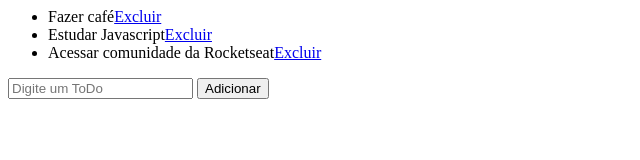
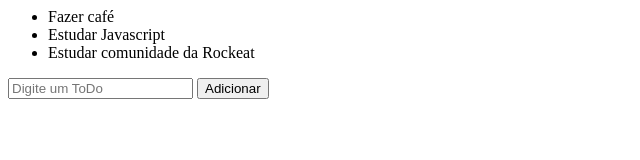
Before and after one commit to Veyson/Exercises-Rocketseat, a plain HTML site: page Project/index.html in a window 1280 px wide. Shown: the whole page, without its empty margins (0-640 px from the left). Drawn offline with Linux system fonts and the light colour scheme.

Commit message:
Rocketseat - Project | Referenciamento na DOM;

```diff
--- a/Project/index.html
+++ b/Project/index.html
@@ -4,17 +4,13 @@
         <meta charset="UTF-8"/>
     </head>
     <body>
-        <div class="app">
-            <ul>
-                <li>Fazer café<a href="#">Excluir</a></li>
-                <li>Estudar Javascript<a href="#">Excluir</a></li>
-                <li>Acessar comunidade da Rocketseat<a href="#">Excluir</a></li>
-            </ul>
+        <div id="app">
+            <ul></ul>
             <input type="text" placeholder="Digite um ToDo">
             <button>Adicionar</button>
         </div>
 
 
-        <script src="ToDo.js"></script>
+        <script src="todos.js"></script>
     </body>
 </hmtl>
--- /dev/null
+++ b/Project/todos.js
@@ -0,0 +1,21 @@
+var listElement = document.querySelector('#app ul');
+var inputElement = document.querySelector('#app input');
+var buttonElement = document.querySelector('#app button');
+
+var todos = [
+    'Fazer café',
+    'Estudar Javascript',
+    'Estudar comunidade da Rockeat'
+];
+
+function renderTodos(){
+    for(todo of todos){
+        var todoElement = document.createElement('li');
+        var todoText = document.createTextNode(todo);
+
+        todoElement.appendChild(todoText);
+        listElement.appendChild(todoElement);
+    }
+}
+
+renderTodos();
```
Also changed, not shown: Project/ToDo.js (deleted).
